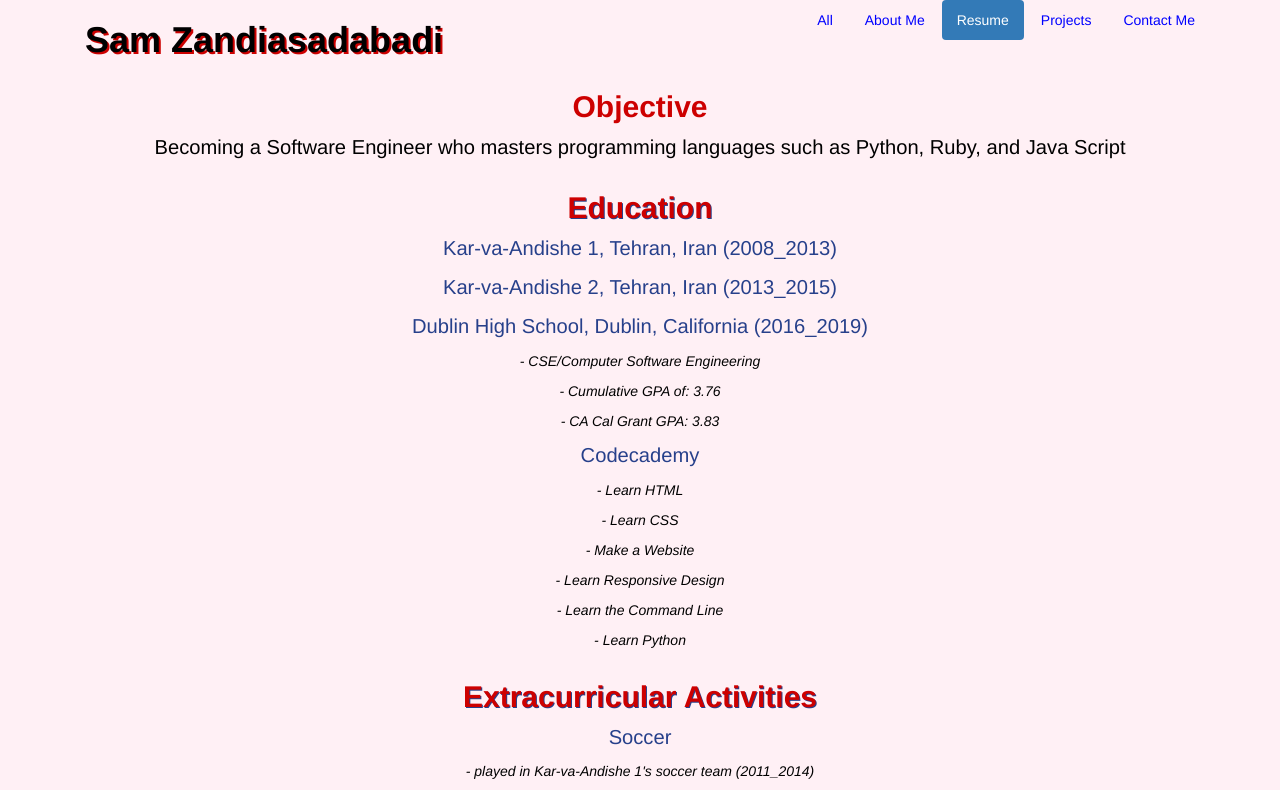
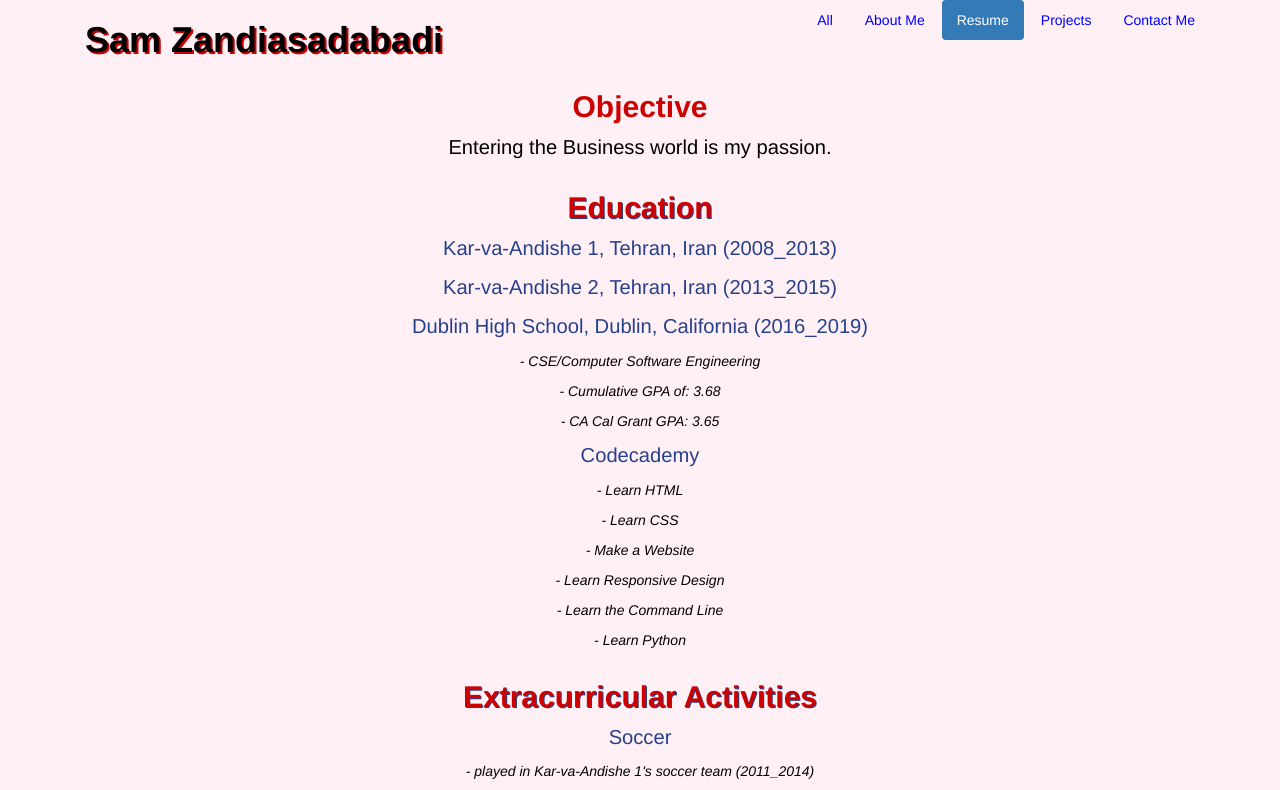
Before and after one commit to zandiasadabadi9033/portfolio, a plain HTML site: page Zandiasadabadi_Resume.html in a window 1280 px wide. Shown: the top 790 px of the page. Drawn offline with Linux system fonts and the light colour scheme.

Commit message:
Update Zandiasadabadi_Resume.html

```diff
--- a/Zandiasadabadi_Resume.html
+++ b/Zandiasadabadi_Resume.html
@@ -26,7 +26,7 @@
         <div class="container">
           <div class="text-center">
             <h2 id="objective"><strong>Objective</strong></h2>
-            <p><big><big>Becoming a Software Engineer who masters programming languages such as Python, Ruby, and Java Script</big></big></p>
+            <p><big><big>Entering the Business world is my passion.</big></big></p>
           </div>
         </div>
         <div class="container">
@@ -36,8 +36,8 @@
             <p id="kar-va-2"><big><big>Kar-va-Andishe 2, Tehran, Iran (2013_2015)</big></big></p>
             <p id="DHS"><big><big>Dublin High School, Dublin, California (2016_2019)</big></big></p>
             <p><i>- CSE/Computer Software Engineering</i></p>
-            <p><i>- Cumulative GPA of: 3.76</i></p>
-            <p><i>- CA Cal Grant GPA: 3.83</i></p>
+            <p><i>- Cumulative GPA of: 3.68</i></p>
+            <p><i>- CA Cal Grant GPA: 3.65</i></p>
             <p id="codecademy"><big><big>Codecademy</big></big></p>
             <p><i>- Learn HTML</i></p>
             <p><i>- Learn CSS</i></p>
```
